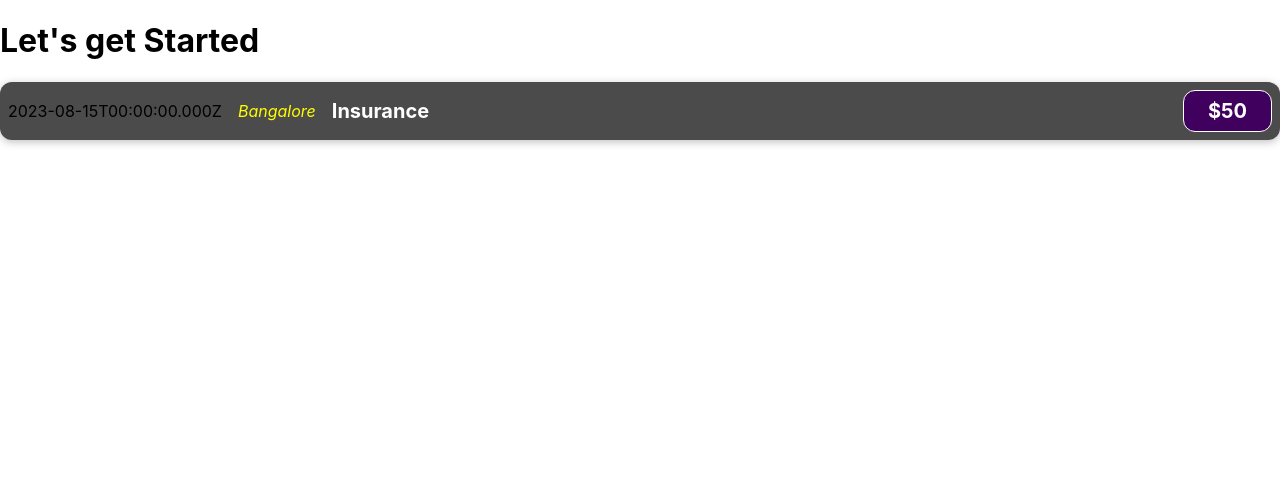
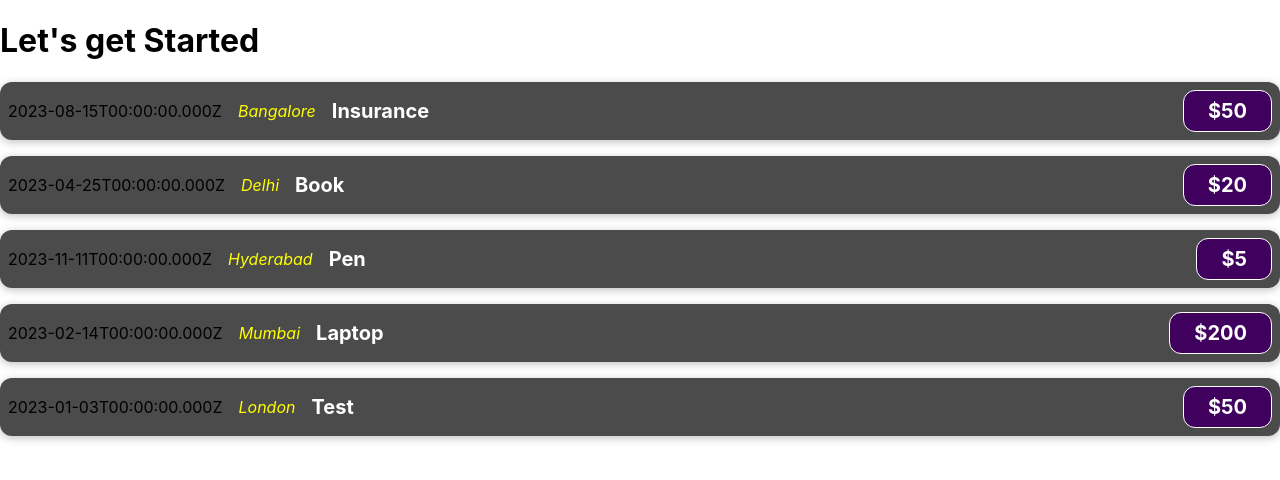
Before and after one commit to caffine-Overflow/project-one, a React (Create React App) app: page / in a window 1280 px wide. Shown: the top 480 px of the page. Built offline with nearby package versions, Linux system fonts and the light colour scheme.

Commit message:
data passed to child component using props

```diff
--- a/src/App.js
+++ b/src/App.js
@@ -4,7 +4,36 @@ function App() {
   return (
    <div>
     <h1>Let's get Started</h1>
-    <ExpenseItem></ExpenseItem>
+    <ExpenseItem
+        date={new Date(2023, 7, 15)}
+        location="Bangalore"
+        title="Insurance"
+        price="50"
+      ></ExpenseItem>
+       <ExpenseItem
+        date={new Date(2023, 3, 25)}
+        location="Delhi"
+        title="Book"
+        price="20"
+      ></ExpenseItem>
+       <ExpenseItem
+        date={new Date(2023, 10, 11)}
+        location="Hyderabad"
+        title="Pen"
+        price="5"
+      ></ExpenseItem>
+      <ExpenseItem
+        date={new Date(2023, 1, 14)}
+        location="Mumbai"
+        title="Laptop"
+        price="200"
+      ></ExpenseItem>
+      <ExpenseItem
+    date={new Date(2022,12,3)}
+    location="London"
+    title="Test"
+    price="50"
+    ></ExpenseItem>
    </div>
   );
 }
--- a/src/component/ExpenseItem.js
+++ b/src/component/ExpenseItem.js
@@ -1,18 +1,15 @@
 import "./ExpenseItem.css"
 
-function ExpenseItem(){
-    const expenseDate = new Date(2023,7,15).toISOString();
-    const expenseTitle = "Insurance";
-    const expenseAmount = 50;
-    const expenseLocation ="Bangalore";
+function ExpenseItem(props){
 
     return(
     <div className="expense-item">
-        <div>{expenseDate}</div>
-        <div className="expense-item__location">{expenseLocation}</div>
+        <div>{props.date.toISOString()}</div>
+
+        <div className="expense-item__location">{props.location}</div>
         <div className="expense-item__description">
-            <h2>{expenseTitle}</h2>
-            <div className="expense-item__price">${expenseAmount}</div>
+            <h2>{props.title}</h2>
+            <div className="expense-item__price">${props.price}</div>
         </div>
     </div>
     );
```
